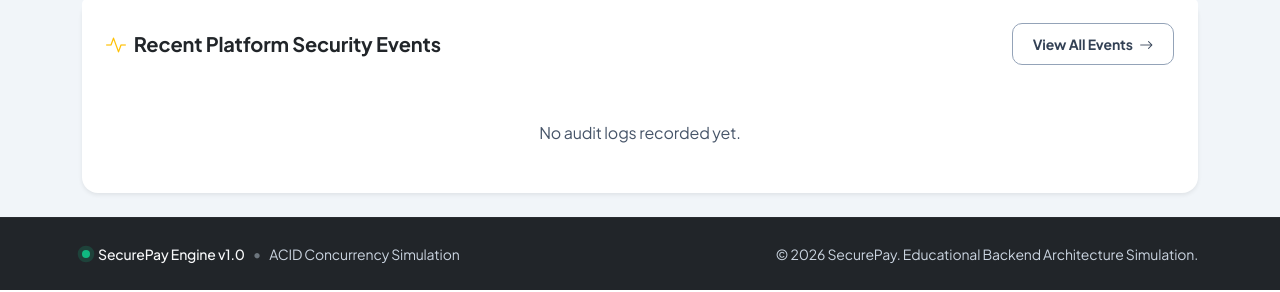
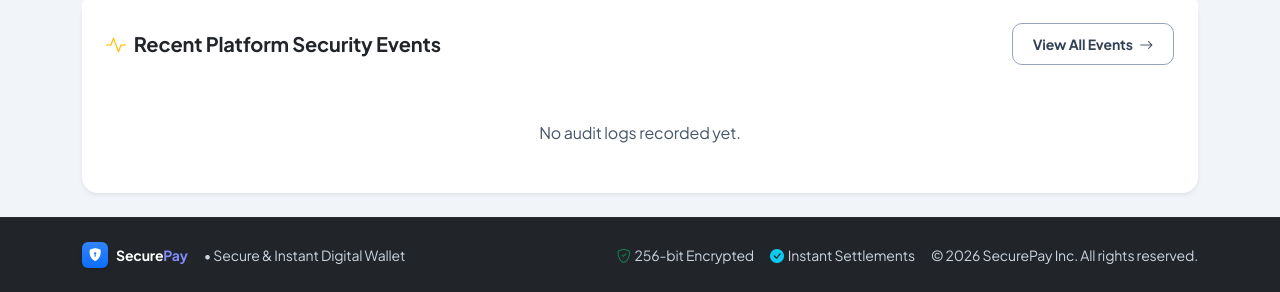
Before and after one commit to Sarthak-1304/SecurePay, a Flask app: page /admin/dashboard in a window 1280 px wide. Shown: the part 732-1024 px from the top of the page. Run offline with Flask 3, Linux system fonts and the light colour scheme; the visitor is signed in with stand-in values (Sample User, id 1); data that the repository does not hold is empty.

Commit message:
style(footer): replace simulation labels with modern fintech footer with security badges and copyright

```diff
--- a/templates/base.html
+++ b/templates/base.html
@@ -144,14 +144,19 @@
 
     <!-- ========== FOOTER ========== -->
     <footer class="bg-dark text-white-50 py-4 mt-auto border-top border-secondary border-opacity-10">
-        <div class="container d-flex flex-column flex-md-row justify-content-between align-items-center gap-2">
+        <div class="container d-flex flex-column flex-md-row justify-content-between align-items-center gap-3">
             <div class="d-flex align-items-center gap-2">
-                <span class="pulse-indicator"></span>
-                <small class="fw-medium text-light">SecurePay Engine v1.0</small>
-                <span class="text-secondary">&bull;</span>
-                <small>ACID Concurrency Simulation</small>
+                <div class="d-inline-flex align-items-center justify-content-center bg-primary bg-gradient rounded-2 text-white shadow-sm" style="width: 26px; height: 26px;">
+                    <i class="bi bi-shield-lock-fill" style="font-size: 0.8rem;"></i>
+                </div>
+                <span class="fw-bold text-white small">Secure<span style="color: #818cf8;">Pay</span></span>
+                <span class="text-white-50 small ms-2">&bull; Secure & Instant Digital Wallet</span>
             </div>
-            <small>&copy; 2026 SecurePay. Educational Backend Architecture Simulation.</small>
+            <div class="d-flex flex-wrap align-items-center gap-3 small text-white-50">
+                <span class="d-flex align-items-center gap-1"><i class="bi bi-shield-check text-success"></i> 256-bit Encrypted</span>
+                <span class="d-flex align-items-center gap-1"><i class="bi bi-check-circle-fill text-info"></i> Instant Settlements</span>
+                <span>&copy; 2026 SecurePay Inc. All rights reserved.</span>
+            </div>
         </div>
     </footer>
 
```
